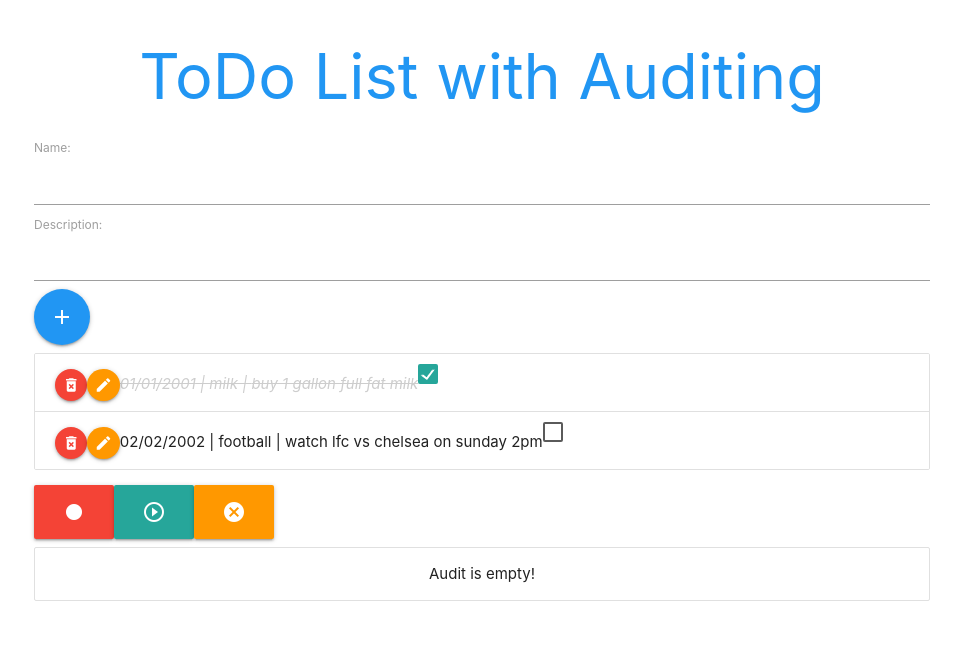
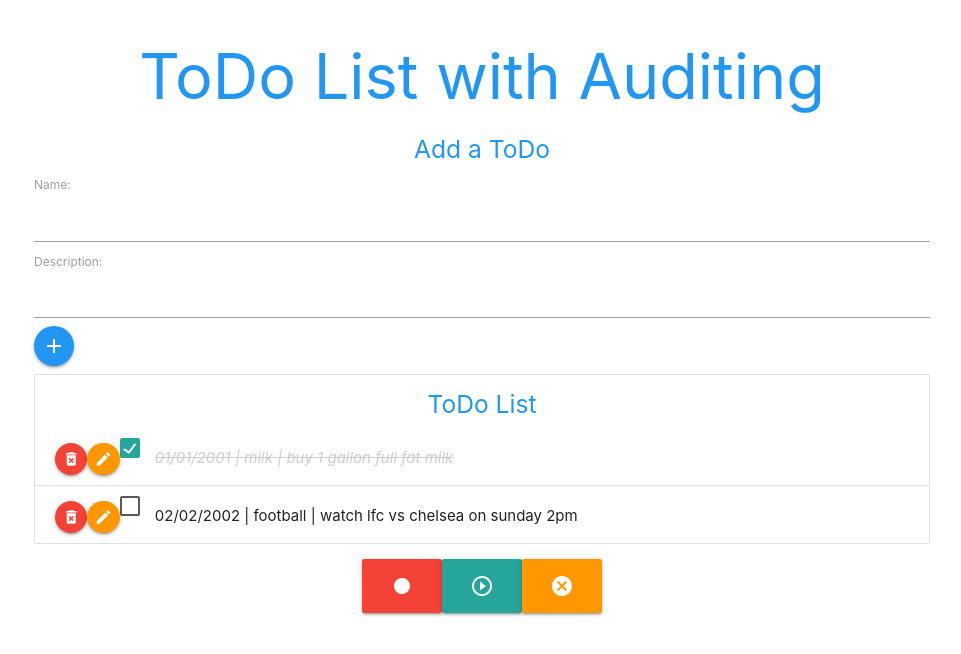
Before and after one commit to ivsuleman/todo-list-with-audit, a React app: page / in a window 1280 px wide. Shown: the top 654 px of the page, without its empty margins (158-1119 px from the left). Built offline with nearby package versions, Linux system fonts and the light colour scheme.

Commit message:
completed auditing

```diff
--- a/src/components/Audit.js
+++ /dev/null
@@ -1,35 +0,0 @@
-import React from "react";
-
-const Audit = props => {
-  return (
-    <div>
-      {props.auditMode ? (
-        <span onClick={() => props.toggleAuditRecord()}>
-          <a className="waves-effect waves-light btn-large red">
-            <i className="material-icons">
-              {props.auditMode ? "stop" : fiber_manual_record}
-            </i>
-          </a>
-        </span>
-      ) : (
-        <span onClick={() => props.toggleAuditRecord()}>
-          <a className="waves-effect waves-light btn-large red">
-            <i className="material-icons">fiber_manual_record</i>
-          </a>
-        </span>
-      )}
-      <span>
-        <a className="waves-effect waves-light btn-large">
-          <i className="material-icons">play_circle_outline</i>
-        </a>
-      </span>
-      <span onClick={() => props.clearAudit()}>
-        <a className="waves-effect waves-light btn-large orange">
-          <i className="material-icons">cancel</i>
-        </a>
-      </span>
-    </div>
-  );
-};
-
-export default Audit;
--- /dev/null
+++ b/src/components/AuditBar.js
@@ -0,0 +1,70 @@
+import React, { Component } from "react";
+
+class AuditBar extends Component {
+  state = {
+    record: this.props.record,
+    play: this.props.play
+  };
+
+  clickRecord = () => {
+    this.setState({
+      record: !this.state.record
+    });
+    this.props.toggleRecord();
+  };
+
+  clickPlay = () => {
+    this.setState({
+      play: !this.state.play
+    });
+    this.props.togglePlay();
+  };
+
+  render() {
+    const isRecordMode = this.state.record;
+    const isPlayMode = this.state.play;
+
+    return (
+      <div>
+        <div className="center">
+          <span onClick={() => this.clickRecord()}>
+            {this.state.record ? (
+              <a className="waves-effect waves-light btn-large red">
+                <i className="material-icons">stop</i>
+              </a>
+            ) : (
+              <a className="waves-effect waves-light btn-large red">
+                <i className="material-icons">fiber_manual_record</i>
+              </a>
+            )}
+          </span>
+
+          <span onClick={() => this.clickPlay()}>
+            {this.state.play ? (
+              <a className="waves-effect waves-light btn-large">
+                <i className="material-icons">stop</i>
+              </a>
+            ) : (
+              <a className="waves-effect waves-light btn-large">
+                <i className="material-icons">play_circle_outline</i>
+              </a>
+            )}
+          </span>
+
+          <span onClick={() => this.props.clearAudit()}>
+            <a className="waves-effect waves-light btn-large orange">
+              <i className="material-icons">cancel</i>
+            </a>
+          </span>
+        </div>
+        {isRecordMode ? (
+          <h6 className="center red-text">Recording is on!</h6>
+        ) : null}
+        {isPlayMode ? (
+          <h6 className="center green-text">Audit List Playing</h6>
+        ) : null}
+      </div>
+    );
+  }
+}
+export default AuditBar;
--- a/src/components/AuditList.js
+++ b/src/components/AuditList.js
@@ -5,8 +5,6 @@ class AuditList extends Component {
     const auditList = this.props.audit.length ? (
       this.props.audit.map(audit => {
         return (
-          <div>
-            <h6>Audit List</h6>
           <div className="collection-item" key={audit.id}>
             <span>action date: {audit.date}</span>
             <span> | {audit.action}</span>
@@ -15,14 +13,21 @@ class AuditList extends Component {
             <span> | {audit.description}</span>
             <span> | creation date: {audit.date}</span>
           </div>
-          </div>
         );
       })
     ) : (
-      <p className="center">Audit is empty!</p>
+      <p className="center orange-text">Nothing has been recorded so far</p>
     );
 
-    return <div className="auditList collection">{auditList}</div>;
+    return (
+      <div className="collection">
+        <div>
+          {" "}
+          <h5 className="center blue-text">ToDo Audit List</h5>
+          {auditList}
+        </div>
+      </div>
+    );
   }
 }
 
--- a/src/components/TodoForm.js
+++ b/src/components/TodoForm.js
@@ -25,11 +25,13 @@ class TodoForm extends Component {
   render() {
     return (
       <div>
+        <h5 className="center blue-text">Add a ToDo</h5>
         <form onSubmit={this.handleSubmit}>
           <label>Name:</label>
           <input
             type="text"
             name="name"
+            required="required"
             onChange={this.handleChange}
             value={this.state.name}
           />
@@ -38,15 +40,16 @@ class TodoForm extends Component {
           <input
             type="text"
             name="description"
+            required="required"
             onChange={this.handleChange}
             value={this.state.description}
           />
           <button
-            className="btn-floating btn-large waves-effect waves-light blue"
+            className="btn-floating btn-medium waves-effect waves-light blue"
             type="submit"
             name="action"
           >
-            <i className="material-icons right">add</i>
+            <i className="material-icons left">add</i>
           </button>
         </form>
       </div>
--- a/src/components/TodoList.js
+++ b/src/components/TodoList.js
@@ -87,20 +87,20 @@ class TodoList extends Component {
               </div>
             ) : (
               <span style={todo.completed ? completedStyle : null}>
-                <span>{todo.date}</span>
-                <span>{` | ${todo.name} | `}</span>
-                <span>{todo.description}</span>
                 <span>
                   <label>
                     <input
                       type="checkbox"
-                      className="filled-in"
+                      className="filled-in valign-wrapper"
                       checked={todo.completed}
                       onChange={() => this.props.toggleTodoCompleted(todo.id)}
                     />
                     <span />
                   </label>
                 </span>
+                <span>{todo.date}</span>
+                <span>{` | ${todo.name} | `}</span>
+                <span>{todo.description}</span>
               </span>
             )}
           </div>
@@ -109,7 +109,12 @@ class TodoList extends Component {
     ) : (
       <p className="center">You have No ToDos left, Boom!</p>
     );
-    return <div className="todoList collection">{todoList}</div>;
+    return (
+      <div className="collection">
+        <h5 className="center blue-text">ToDo List</h5>
+        {todoList}
+      </div>
+    );
   }
 }
 
--- a/src/containers/App.js
+++ b/src/containers/App.js
@@ -1,13 +1,14 @@
 import React, { Component } from "react";
 
-import Audit from "../components/Audit";
+import AuditBar from "../components/AuditBar";
 import TodoList from "../components/TodoList";
 import Todoform from "../components/TodoForm";
 import AuditList from "../components/AuditList";
 
 class App extends Component {
   state = {
-    auditMode: false,
+    record: false,
+    play: false,
 
     audit: [],
 
@@ -42,7 +43,7 @@ class App extends Component {
     todo.completed = false;
     todo.editMode = false;
 
-    if (this.state.auditMode === true) {
+    if (this.state.record === true) {
       this.addToAudit(todo, "add", new Date());
     }
 
@@ -57,8 +58,7 @@ class App extends Component {
       return todo.id === id;
     });
 
-    if (this.state.auditMode === true) {
-      console.log(todo[0]);
+    if (this.state.record === true) {
       this.addToAudit(todo[0], "delete", new Date());
     }
 
@@ -69,9 +69,12 @@ class App extends Component {
     this.setState({
       todos
     });
+    console.log("finsihed delete of todos");
   };
 
   editTodo = (editedTodo, id) => {
+    console.log("clicked submit edit");
+    this.deleteTodo(id);
     this.addTodo(editedTodo);
   };
 
@@ -104,10 +107,10 @@ class App extends Component {
     });
   };
 
-  toggleAuditRecord = () => {
-    console.log(this.state.auditMode);
-    this.state.auditMode = !this.state.auditMode;
-    console.log(this.state.auditMode);
+  toggleRecord = () => {
+    this.setState({
+      record: !this.state.record
+    });
   };
 
   addToAudit = (todo, action, date) => {
@@ -119,8 +122,10 @@ class App extends Component {
     });
   };
 
-  playAudit = () => {
-    console.log("play audit");
+  togglePlay = () => {
+    this.setState({
+      play: !this.state.play
+    });
   };
 
   clearAudit = () => {
@@ -133,11 +138,11 @@ class App extends Component {
   };
 
   render() {
+    const isPLayMode = this.state.play;
     return (
       <div className="todo-app container">
         <h1 className="center blue-text">ToDo List with Auditing</h1>
         <Todoform addTodo={this.addTodo} />
-
         <TodoList
           todos={this.state.todos}
           deleteTodo={this.deleteTodo}
@@ -146,12 +151,15 @@ class App extends Component {
           addTodo={this.addTodo}
           editTodo={this.editTodo}
         />
-        <Audit
-          auditMode={this.state.auditMode}
-          toggleAuditRecord={this.toggleAuditRecord}
+        <AuditBar
+          record={this.state.record}
+          playMode={this.state.play}
+          togglePlay={this.togglePlay}
+          toggleRecord={this.toggleRecord}
           clearAudit={this.clearAudit}
         />
-        <AuditList audit={this.state.audit} />
+        {console.log("isPLayMode", isPLayMode)}
+        {isPLayMode ? <AuditList audit={this.state.audit} /> : null}
       </div>
     );
   }
```
Also changed, not shown: 1 other file (tests, documents, lock files or other folders). Lines whose indentation alone changed are shown as unchanged.
